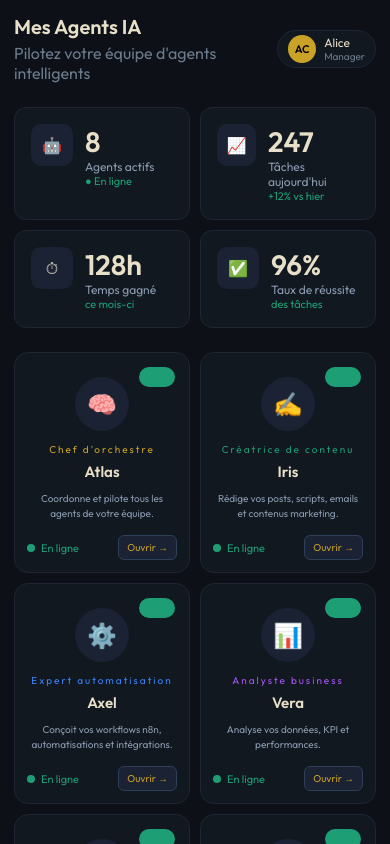
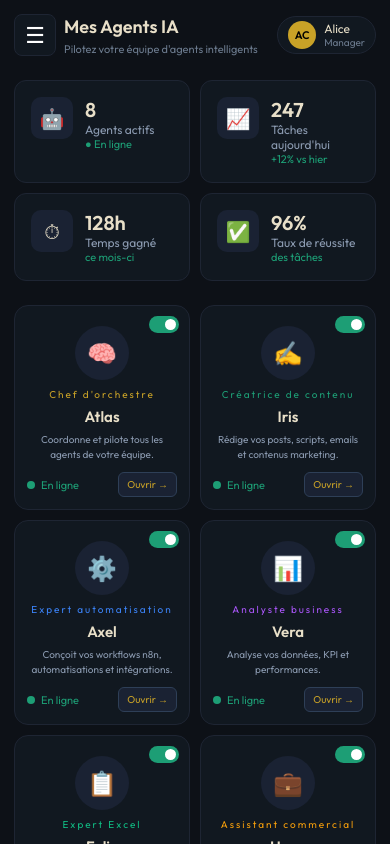
Before and after one commit to adrien-athenia/athenia, a Next.js app: page / in a window 390 px wide. Shown: the top 844 px of the page. Built offline with nearby package versions, Linux system fonts and the light colour scheme.

Commit message:
Update page.module.css

```diff
--- a/app/page.module.css
+++ b/app/page.module.css
@@ -59,6 +59,15 @@
   padding: 12px 18px;
   color: #8b9ab0;
   cursor: pointer;
+  border-radius: 8px;
+  margin: 2px 8px;
+  transition: background 0.15s, color 0.15s;
+  font-size: 14px;
+}
+
+.navItem:hover {
+  background: #141c28;
+  color: #e8dfc8;
 }
 
 .active {
@@ -99,6 +108,7 @@
   background: #c9a227;
   color: #0d1117;
   font-weight: 700;
+  cursor: pointer;
 }
 
 .main {
@@ -137,6 +147,8 @@
   border: 1px solid #c9a227;
   background: transparent;
   color: #c9a227;
+  cursor: pointer;
+  font-size: 13px;
 }
 
 .bell {
@@ -147,6 +159,7 @@
   display: flex;
   align-items: center;
   justify-content: center;
+  cursor: pointer;
 }
 
 .userChip {
@@ -206,6 +219,8 @@
   display: flex;
   align-items: center;
   justify-content: center;
+  font-size: 20px;
+  flex-shrink: 0;
 }
 
 .statNum {
@@ -237,6 +252,13 @@
   padding: 18px;
   text-align: center;
   position: relative;
+  cursor: pointer;
+  transition: border-color 0.2s, background 0.2s;
+}
+
+.agentCard:hover {
+  border-color: #2e3f57;
+  background: #141c28;
 }
 
 .agentAvatar {
@@ -280,12 +302,14 @@
   display: flex;
   align-items: center;
   gap: 6px;
+  font-size: 11px;
 }
 
 .dot {
   width: 8px;
   height: 8px;
   border-radius: 50%;
+  flex-shrink: 0;
 }
 
 .openBtn {
@@ -294,6 +318,13 @@
   border: 1px solid #2e3f57;
   background: #1a2233;
   color: #c9a227;
+  cursor: pointer;
+  font-size: 12px;
+  transition: background 0.15s;
+}
+
+.openBtn:hover {
+  background: #1e2d45;
 }
 
 .toggle {
@@ -304,34 +335,80 @@
   height: 20px;
   border-radius: 12px;
   background: #2e3f57;
+  cursor: pointer;
+  transition: background 0.2s;
+}
+
+.toggle::after {
+  content: '';
+  position: absolute;
+  width: 14px;
+  height: 14px;
+  border-radius: 50%;
+  background: white;
+  top: 3px;
+  left: 3px;
+  transition: transform 0.2s;
 }
 
 .toggleOn {
   background: #1d9e75;
 }
 
+.toggleOn::after {
+  transform: translateX(16px);
+}
+
+/* Overlay pour fermer le menu mobile */
+.overlay {
+  display: none;
+}
+
 .hamburger {
   display: none;
 }
 
+/* ===== MOBILE ===== */
 @media (max-width: 768px) {
   .dash {
     display: block;
+    position: relative;
   }
 
+  /* Sidebar cachée par défaut, slide depuis la gauche */
   .sidebar {
     position: fixed;
     left: 0;
     top: 0;
-    transform: translateX(-110%);
-    width: 210px;
+    height: 100vh;
+    width: 240px;
+    transform: translateX(-100%);
     z-index: 999;
+    display: flex;
   }
 
   .sidebarOpen {
     transform: translateX(0);
+    box-shadow: 4px 0 20px rgba(0,0,0,0.5);
   }
 
+  /* Overlay sombre derrière le menu */
+  .overlay {
+    display: block;
+    position: fixed;
+    inset: 0;
+    background: rgba(0,0,0,0);
+    z-index: 998;
+    pointer-events: none;
+    transition: background 0.25s;
+  }
+
+  .overlayActive {
+    background: rgba(0,0,0,0.6);
+    pointer-events: auto;
+  }
+
+  /* Hamburger visible */
   .hamburger {
     display: flex;
     align-items: center;
@@ -343,30 +420,44 @@
     background: #111820;
     color: white;
     font-size: 22px;
-    margin-right: 12px;
+    cursor: pointer;
+    flex-shrink: 0;
+  }
+
+  .main {
+    padding: 14px;
+    width: 100%;
   }
 
   .topBar {
     align-items: center;
-    gap: 10px;
+    gap: 8px;
+    flex-wrap: nowrap;
   }
 
-  .btnNew,
-  .bell {
+  .pageTitle {
+    font-size: 18px;
+  }
+
+  .pageSub {
+    font-size: 11px;
+  }
+
+  .btnNew {
     display: none;
   }
 
-  .main {
-    padding: 14px;
-  }
-
-  .pageTitle {
-    font-size: 20px;
+  .bell {
+    display: none;
   }
 
   .statsGrid {
     grid-template-columns: repeat(2, minmax(0, 1fr));
     gap: 10px;
+  }
+
+  .statNum {
+    font-size: 20px;
   }
 
   .agentsGrid {
@@ -382,6 +473,7 @@
     width: 54px;
     height: 54px;
     font-size: 24px;
+    margin: 8px auto;
   }
 
   .agentName {
@@ -390,55 +482,29 @@
 
   .agentDesc {
     font-size: 10px;
+    margin: 6px 0 10px;
   }
 
   .openBtn {
     font-size: 10px;
     padding: 5px 8px;
   }
-}@media (max-width: 768px) {
-  .sidebar,
-  .sidebarOpen,
-  .overlay,
-  .overlayActive {
-    display: none !important;
-    visibility: hidden !important;
-    opacity: 0 !important;
-    pointer-events: none !important;
-    z-index: -999 !important;
+
+  .toggle {
+    width: 30px;
+    height: 17px;
+    top: 10px;
+    right: 10px;
   }
 
-  .dash {
-    display: block !important;
-    width: 100% !important;
-    min-height: 100vh !important;
-    overflow-x: hidden !important;
-    pointer-events: auto !important;
+  .toggle::after {
+    width: 11px;
+    height: 11px;
+    top: 3px;
+    left: 3px;
   }
 
-  .main {
-    width: 100% !important;
-    max-width: 100% !important;
-    padding: 14px !important;
-    overflow-x: hidden !important;
-    pointer-events: auto !important;
-    position: relative !important;
-    z-index: 1 !important;
-  }
-
-  .hamburger {
-    display: none !important;
-  }
-
-  * {
-    pointer-events: auto;
-  }
-
-  .statsGrid {
-    grid-template-columns: repeat(2, minmax(0, 1fr)) !important;
-  }
-
-  .agentsGrid {
-    grid-template-columns: repeat(2, minmax(0, 1fr)) !important;
+  .toggleOn::after {
+    transform: translateX(13px);
   }
 }
```
